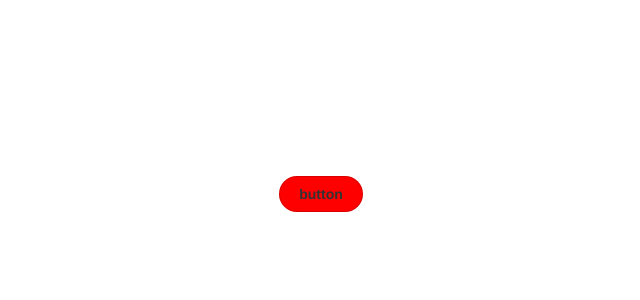
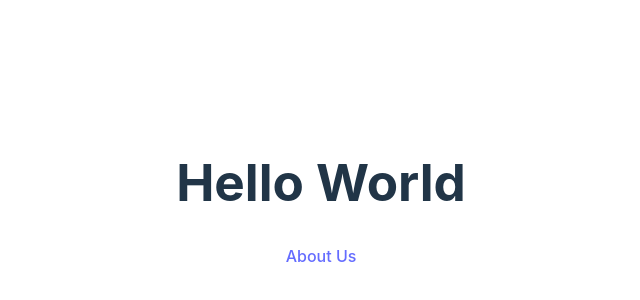
Before and after one commit to thanhtrantruong47/react-training, a React (Vite) app: page / in a window 1280 px wide. Shown: the part 206-506 px from the top of the page, without its empty margins (319-959 px from the left). Built offline with nearby package versions, Linux system fonts and the light colour scheme.

Commit message:
feat: check router

```diff
--- a/package.json
+++ b/package.json
@@ -38,6 +38,7 @@
     "@storybook/react": "^8.1.11",
     "@storybook/react-vite": "^8.1.11",
     "@storybook/test": "^8.1.11",
+    "@types/node": "^20.14.9",
     "@types/react": "^18.3.3",
     "@types/react-dom": "^18.3.0",
     "@typescript-eslint/eslint-plugin": "^7.15.0",
--- a/src/App.tsx
+++ b/src/App.tsx
@@ -1,10 +1,12 @@
+import { RouterProvider } from 'react-router-dom';
 import './App.css';
 import { Button } from './components/Button/Button';
+import router from './routers';
 
 function App() {
   return (
     <>
-      <Button primary={false} backgroundColor="red" label="button" />
+      <RouterProvider router={router} />
     </>
   );
 }
--- /dev/null
+++ b/src/routers/index.tsx
@@ -0,0 +1,19 @@
+import { createBrowserRouter, Link } from 'react-router-dom';
+
+const router = createBrowserRouter([
+  {
+    path: '/',
+    element: (
+      <div>
+        <h1>Hello World</h1>
+        <Link to="about">About Us</Link>
+      </div>
+    ),
+  },
+  {
+    path: 'about',
+    element: <div>About</div>,
+  },
+]);
+
+export default router;
```
Also changed, not shown: tsconfig.node.json (+13 -8 lines), 1 other file (tests, documents, lock files or other folders).
